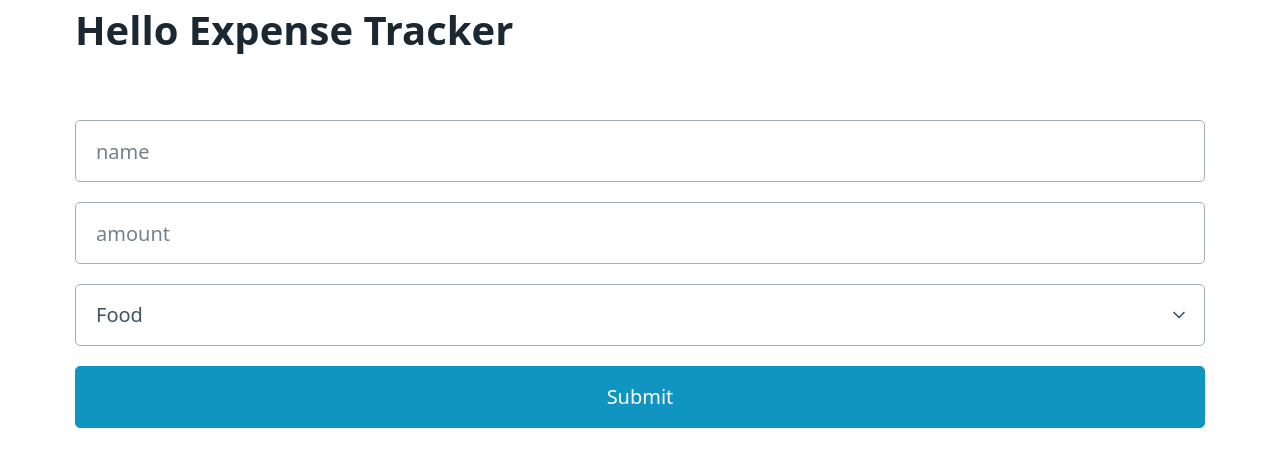
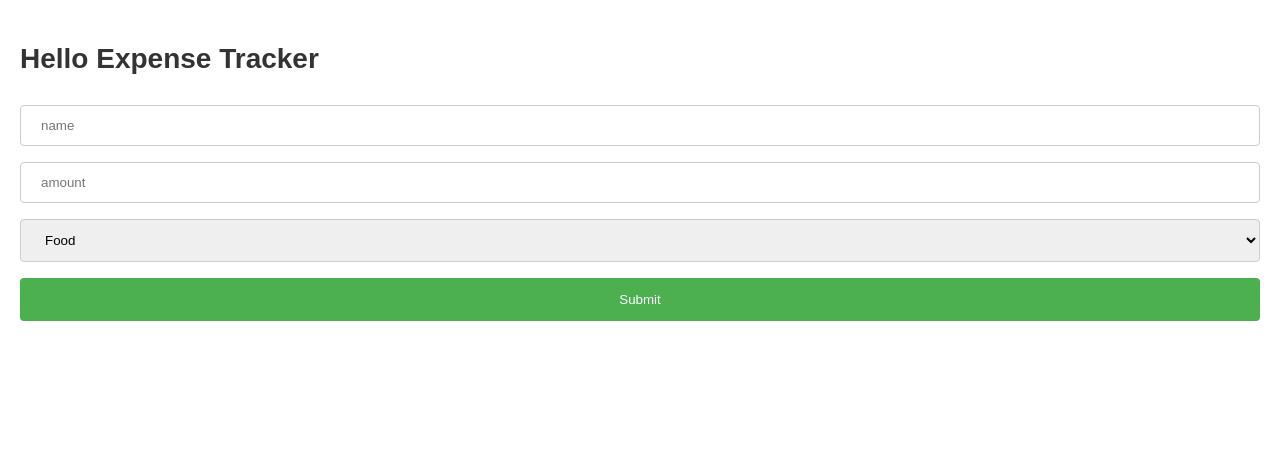
Before and after one commit to LinkedInLearning/ai-pair-programming-with-github-copilot-3082234, a Django app: page / in a window 1280 px wide. Shown: the top 467 px of the page. Run offline with Django 3.2, Linux system fonts and the light colour scheme; data that the repository does not hold is empty.

Commit message:
add style

```diff
--- a/expense_calculator/templates/index.html
+++ b/expense_calculator/templates/index.html
@@ -6,8 +6,76 @@
   <meta http-equiv="X-UA-Compatible" content="IE=edge">
   <meta name="viewport" content="width=device-width, initial-scale=1.0">
   <title>Document</title>
-  <link rel="stylesheet" href="https://unpkg.com/@picocss/pico@latest/css/pico.min.css">
+  <!-- <link rel="stylesheet" href="https://unpkg.com/@picocss/pico@latest/css/pico.min.css"> -->
   <style>
+    body {
+      font-family: sans-serif;
+      font-size: 14px;
+      line-height: 1.4;
+      margin: 0;
+      color: #333;
+      padding: 0;
+    }
+    /* style name and amount input */
+    input {
+      width: 100%;
+      padding: 12px 20px;
+      margin: 8px 0;
+      display: inline-block;
+      border: 1px solid #ccc;
+      border-radius: 4px;
+      box-sizing: border-box;
+    }
+    /* style select and options */
+    select {
+      width: 100%;
+      padding: 12px 20px;
+      margin: 8px 0;
+      display: inline-block;
+      border: 1px solid #ccc;
+      border-radius: 4px;
+      box-sizing: border-box;
+    }
+    /* style submit input */
+    input[type=submit] {
+      width: 100%;
+      background-color: #4CAF50;
+      color: white;
+      padding: 14px 20px;
+      margin: 8px 0;
+      border: none;
+      border-radius: 4px;
+      cursor: pointer;
+    }
+    /* material style table */
+    table {
+      border-collapse: collapse;
+      width: 100%;
+    }
+    th, td {
+      text-align: left;
+      padding: 8px;
+    }
+    tr:nth-child(even) {
+      background-color: #f2f2f2
+    }
+    th {
+      background-color: #4CAF50;
+      color: white;
+    }
+    .container {
+      border-radius: 5px;
+      padding: 20px;
+    }
+    button {
+      background-color: #4CAF50;
+      color: white;
+      padding: 14px 20px;
+      margin: 8px 0;
+      border: none;
+      border-radius: 4px;
+      cursor: pointer;
+    }
 
   </style>
 </head>
```
